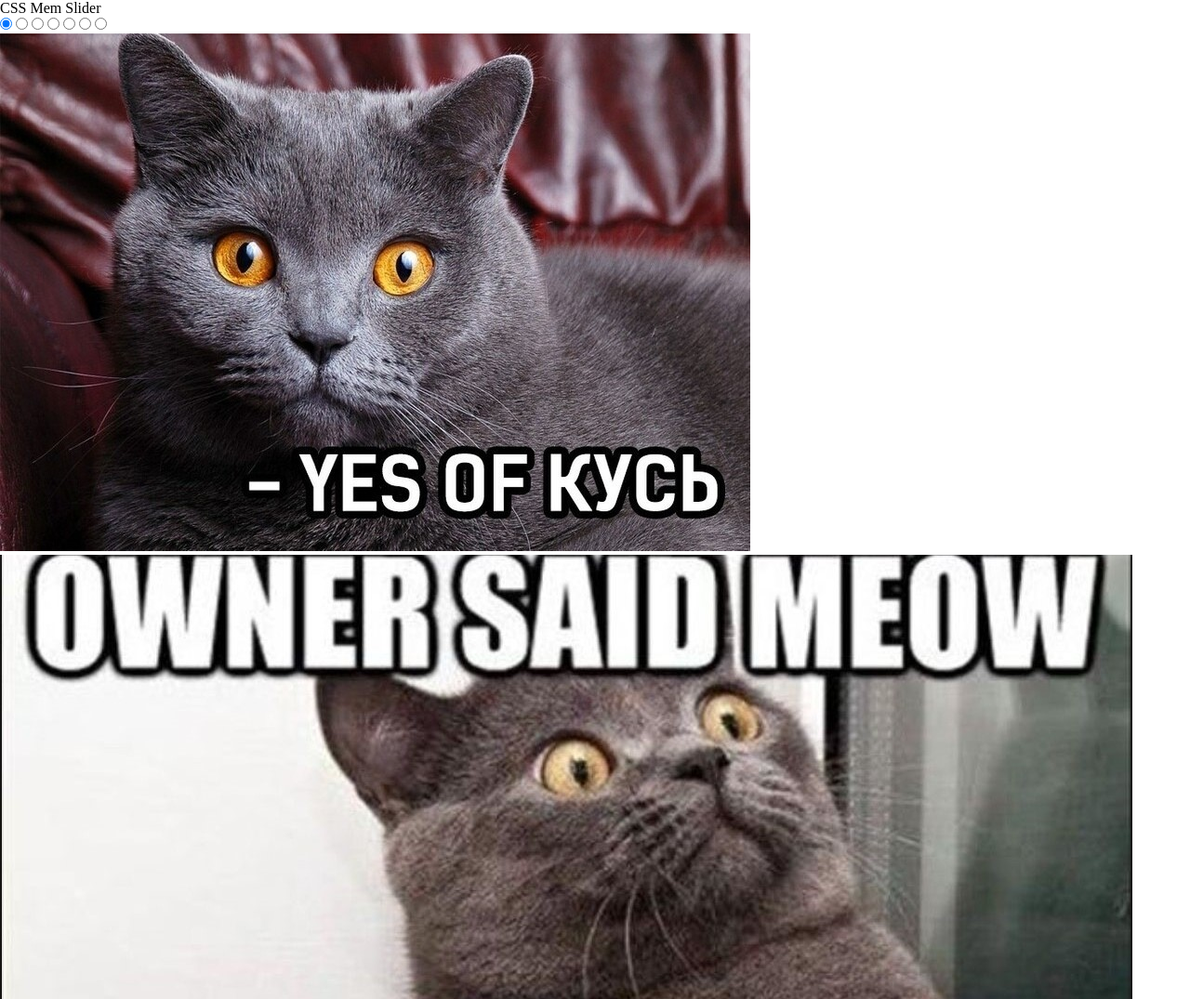
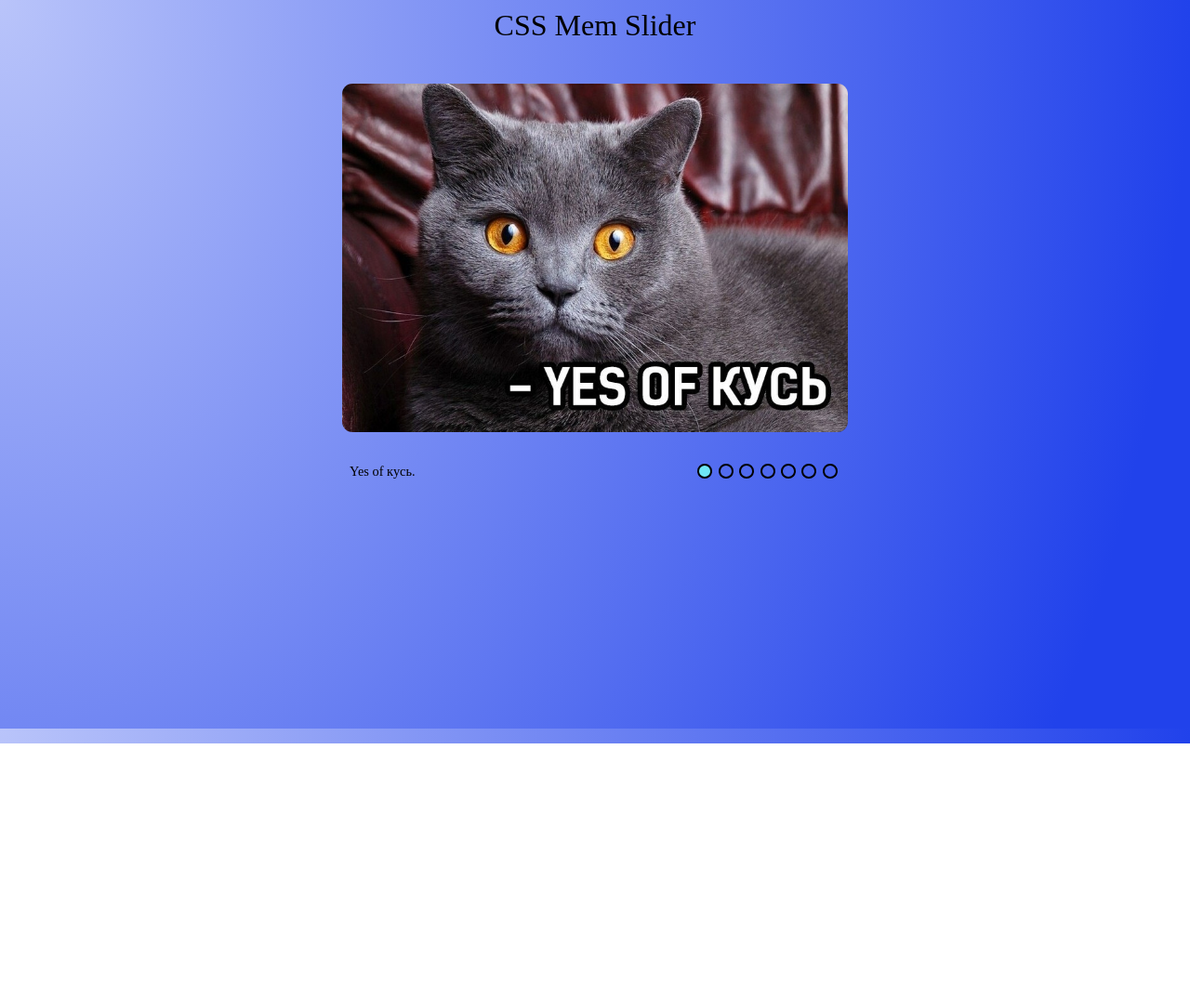
Before and after one commit to kristina966/cssMemSlider, a plain HTML site: page cssMemSlider/index.html in a window 1280 px wide. Shown: the top 1075 px of the page at 93% size. After the commit the page ends 800 px from the top, so only its background shows below. Drawn offline with Linux system fonts and the light colour scheme; a web font is replaced by a local one.

Commit message:
feat: add css (Set, May 14, 2022 20:15:00 PM)

```diff
--- a/cssMemSlider/style.css
+++ b/cssMemSlider/style.css
@@ -7,3 +7,239 @@
   html {
     scroll-behavior: smooth;
   }
+  body {
+       background: radial-gradient(
+      100% 215.42% at 0% 0%,
+      #b9c4fa 0%,
+      #2142eb 100%
+    );
+  }
+  body {
+    overflow-x: hidden;
+  }
+ /*  .wrapper {
+    margin: 0 auto;
+    width: 1920px;
+  }
+
+  /*HEADER*/
+
+  .header-field {
+    display: flex;
+    align-items: center;
+    justify-content: space-between;
+    height: 3.5rem;
+    margin: 0 auto;
+  }
+.header-text {
+    font-family: "Monotype Corsiva";
+  font-style: normal;
+  font-weight: 400;
+  font-size: 2rem;
+  line-height: 110%;
+  color: black;
+  margin: 0 auto;
+}
+
+/* MAIN */
+
+.content {
+  width: 100%;
+  height: 80vh;
+}
+.slider {
+ max-width: 34rem;
+ min-height: 5rem;
+ overflow: hidden;
+ margin: 1rem auto;
+
+}
+.slides-items {
+  width: 100%;
+  display: flex;
+}
+.slides-item {
+  width: 100%;
+}
+.slides-item-image {
+  max-width: 34rem;
+  max-height: 90rem;
+  border-radius: 0.7rem;
+}
+.switch {
+  max-width: 33rem;
+  overflow: hidden;
+  display: flex;
+  align-items: center;
+  margin: 0 auto;
+}
+.text {
+  width: 400%;
+  display: flex;
+}
+.text-item {
+  font-family: "Monotype Corsiva";
+  font-weight: 500;
+  display: block;
+  width: 25%;
+  font-size: 0;
+  width: 0;
+}
+.control {
+  width: 100%;
+  display: flex;
+  justify-content: flex-end;
+}
+.control-item {
+  width: 1.4rem;
+  height: 2rem;
+  cursor: pointer;
+  display: flex;
+  align-items: center;
+  justify-content: center;
+}
+.control-item span {
+  width: 1rem;
+  height: 1rem;
+  border: 0.15rem solid black;
+  border-radius: 50%;
+  display: block;
+}
+#btn1:checked ~.switch .control #zx1 {
+  background-color: rgb(111, 231, 247);
+}
+#btn2:checked ~.switch .control #zx2 {
+  background-color: rgb(111, 231, 247);
+}
+#btn3:checked ~.switch .control #zx3 {
+  background-color: rgb(111, 231, 247);
+}
+#btn4:checked ~.switch .control #zx4 {
+  background-color: rgb(111, 231, 247);
+}
+#btn5:checked ~.switch .control #zx5 {
+  background-color: rgb(111, 231, 247);
+}
+#btn6:checked ~.switch .control #zx6 {
+  background-color: rgb(111, 231, 247);
+}
+#btn7:checked ~.switch .control #zx7 {
+  background-color: rgb(111, 231, 247);
+}
+#z1:hover #zx1 {
+  border: none;
+  background-color: rgb(250, 250, 250);
+}
+#z2:hover #zx2 {
+  border: none;
+  background-color: rgb(250, 250, 250);
+}
+#z3:hover #zx3 {
+  border: none;
+  background-color: rgb(250, 250, 250);
+}
+#z4:hover #zx4 {
+  border: none;
+  background-color: rgb(250, 250, 250);
+}
+#z5:hover #zx5 {
+  border: none;
+  background-color: rgb(250, 250, 250);
+}
+#z6:hover #zx6 {
+  border: none;
+  background-color: rgb(250, 250, 250);
+}
+#z7:hover #zx7 {
+  border: none;
+  background-color: rgb(250, 250, 250);
+}
+  #z1:active #zx1 {
+   border: 0.15rem solid black;
+   background-color: #fff;
+  }
+  #z2:active #zx2 {
+   border: 0.15rem solid black;
+   background-color: #fff;
+   }
+  #z3:active #zx3 {
+    border: 0.15rem solid black;
+    background-color: #fff;
+    }
+  #z4:active #zx4 {
+     border: 0.15rem solid black;
+     background-color: #fff;
+     }
+    #z5:active #zx5 {
+      border: 0.15rem solid black;
+      background-color: #fff;
+     }
+      #z6:active #zx6 {
+        border: 0.15rem solid black;
+        background-color: #fff;
+     }
+      #z7:active #zx7 {
+        border: 0.15rem solid black;
+        background-color: #fff;
+      }
+#btn1, #btn2, #btn3, #btn4, #btn5, #btn6, #btn7 {
+  width: 0;
+  height: 0;
+}
+#btn1:checked~.slider .slides-items {
+  transform: translate(0);
+}
+#btn2:checked~.slider .slides-items {
+  transform: translateX(-100%);
+}
+#btn3:checked~.slider .slides-items {
+  transform: translateX(-200%);
+}
+#btn4:checked~.slider .slides-items {
+  transform: translateX(-300%);
+}
+#btn5:checked~.slider .slides-items {
+  transform: translateX(-400%);
+}
+#btn6:checked~.slider .slides-items {
+  transform: translateX(-500%);
+}
+#btn7:checked~.slider .slides-items {
+  transform: translateX(-600%);
+}
+#btn1:checked ~.switch .text .text1 {
+  font-size: 0.9rem;
+  width: 15rem;
+}
+#btn2:checked ~.switch .text .text2 {
+  font-size: 0.9rem;
+  width: 15rem;
+}
+#btn3:checked ~.switch .text .text3 {
+  font-size: 0.9rem;
+  width: 15rem;
+}
+#btn4:checked ~.switch .text .text4 {
+  font-size: 0.9rem;
+  width: 15rem;
+}
+#btn5:checked ~.switch .text .text5 {
+  font-size: 0.9rem;
+  width: 15rem;
+}
+#btn6:checked ~.switch .text .text6 {
+  font-size: 0.9rem;
+  width: 15rem;
+}
+#btn7:checked ~.switch .text .text7 {
+  font-size: 0.9rem;
+  width: 15rem;
+}
+
+
+
+/* FOOTER */
+
+  .footer-section {
+      height: 5.5rem;
+  }
```
